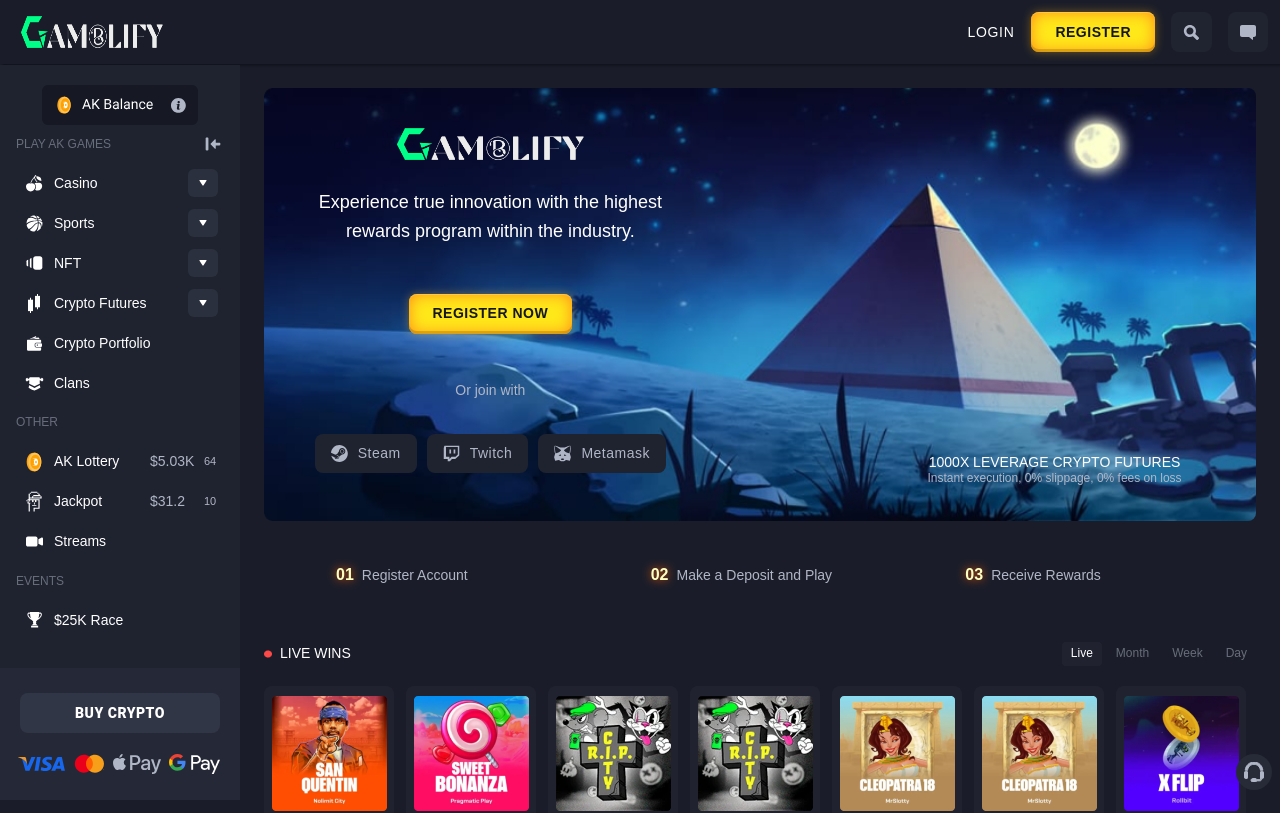
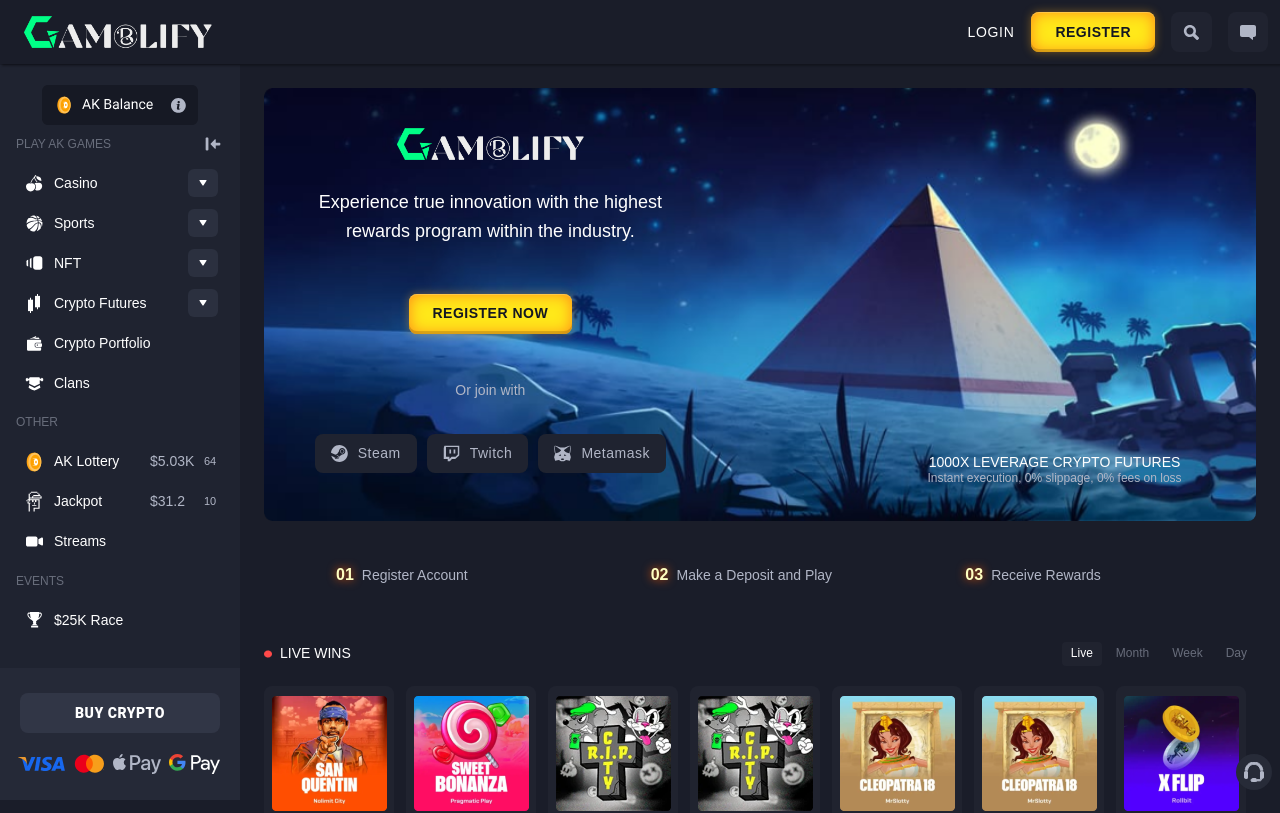
Before and after one commit to TirlaPetru/rollbit-clone, a React (Create React App) app: page / in a window 1280 px wide. Shown: the top 813 px of the page. Built offline with nearby package versions, Linux system fonts and the light colour scheme.

Commit message:
Add fix for rewards dropdown and logo

```diff
--- a/src/components/home/header/NavBar/NavBar.jsx
+++ b/src/components/home/header/NavBar/NavBar.jsx
@@ -40,7 +40,7 @@
           left: "0",
           right: "0",
           background: "#1A1D29",
-          zIndex: 9,
+          zIndex: 11,
         }}
       >
         <div
@@ -48,7 +48,7 @@
             isTabletScreen ? "logo-container-mobile" : ""
           }`}
         >
-          <Link to="/ " className="w-40 flex h-10 flex-shrink-0 cursor-pointer">
+          <Link to="/ " className="flex h-10 flex-shrink-0 cursor-pointer">
             <img
               src={isMobileScreen ? SMALL_LOGO_NO_BG : FULL_LOGO}
               alt="logo"
```
